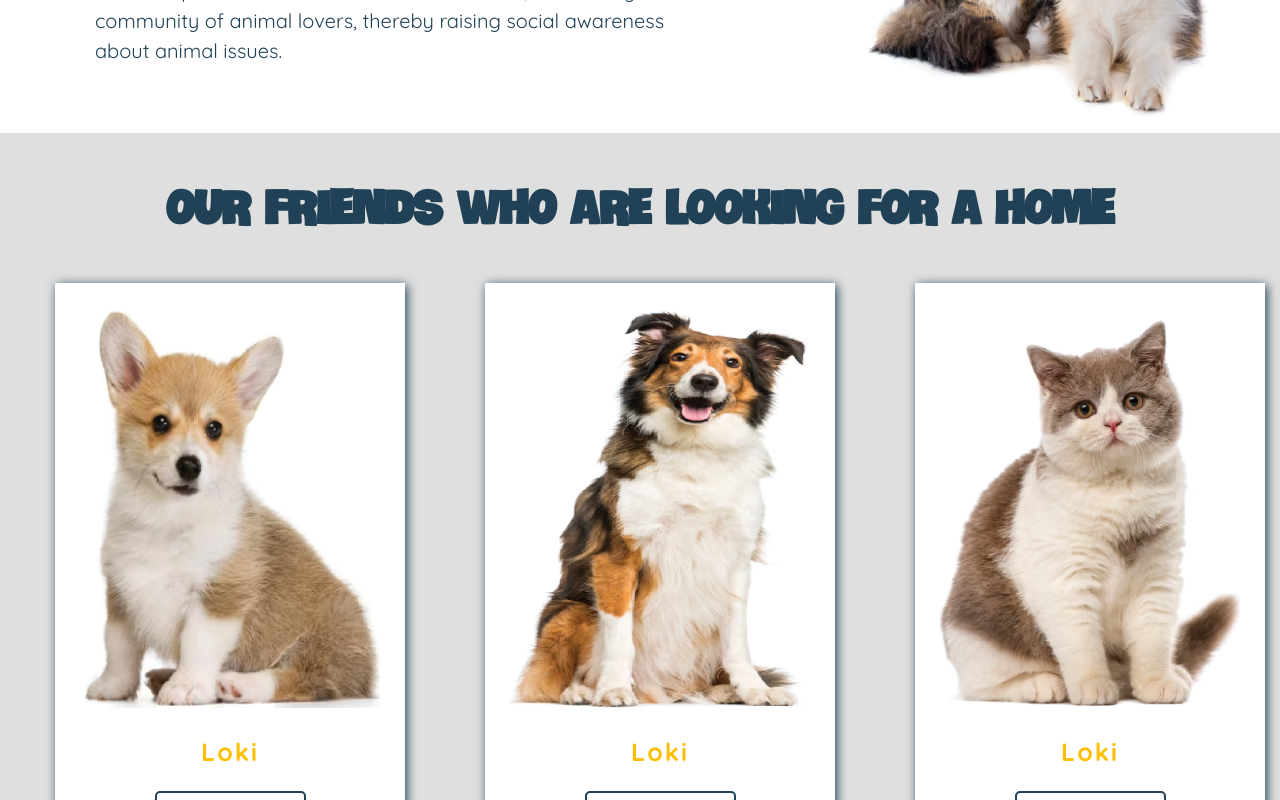
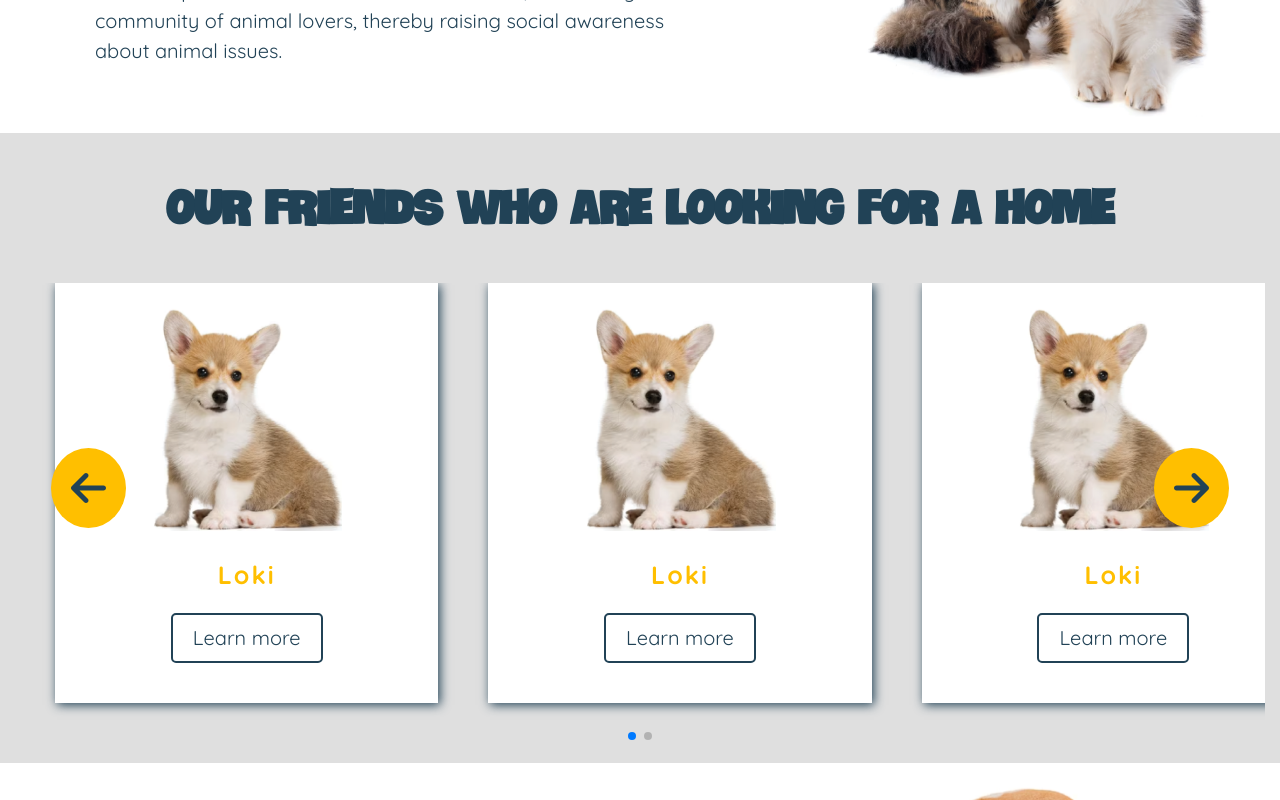
Before and after one commit to LamTien2003/asm-phattriencanhan, a React (Vite) app: page / in a window 1280 px wide. Shown: the part 700-1500 px from the top of the page. Built offline with nearby package versions, Linux system fonts and the light colour scheme; what quill-image-drop-module, quill-image-resize-module-react would draw is missing.

Commit message:
add swiper for home page

```diff
--- a/package.json
+++ b/package.json
@@ -31,6 +31,7 @@
     "react-router-dom": "^6.11.2",
     "sass": "^1.62.1",
     "sort-by": "^1.2.0",
+    "swiper": "^9.3.2",
     "yup": "^1.2.0"
   },
   "devDependencies": {
--- a/src/page/Home/Home.jsx
+++ b/src/page/Home/Home.jsx
@@ -5,11 +5,22 @@ import Banner from '@/page/Home/components/Banner';
 import Section from '@/page/Home/components/Section';
 import images from '@/assets/images';
 
+import { Swiper, SwiperSlide } from 'swiper/react';
+import { Pagination, A11y, Navigation } from 'swiper';
+// Import Swiper styles
+import 'swiper/scss';
+import 'swiper/scss/pagination';
+import 'swiper/scss/navigation';
+// import { FontAwesomeIcon } from '@fortawesome/react-fontawesome';
+import { useRef } from 'react';
 import { FontAwesomeIcon } from '@fortawesome/react-fontawesome';
+import { faArrowLeft, faArrowRight } from '@fortawesome/free-solid-svg-icons';
 
 const cx = classNames.bind(styles);
 
 const Home = () => {
+    const navigationPrevRef = useRef(null);
+    const navigationNextRef = useRef(null);
     return (
         <div className={cx('wrapper')}>
             <Banner />
@@ -31,11 +42,30 @@ const Home = () => {
                     </div>
                 </div>
             </Section>
-            <Section style={{ backgroundColor: '#dfdfdf' }}>
+            <Section style={{ backgroundColor: '#dfdfdf', position: 'relative' }}>
                 <div className={cx('unowned-pets')}>
                     <h3 className={cx('heading-section-2')}>OUR FRIENDS WHO ARE LOOKING FOR A HOME</h3>
 
-                    <div className={cx('slides')}>
+                    <Swiper
+                        className={cx('slides')}
+                        modules={[Pagination, Navigation, A11y]}
+                        spaceBetween={50}
+                        slidesPerView={3}
+                        pagination={{ clickable: true }}
+                        // onSwiper={(swiper) => console.log(swiper)}
+                        // onSlideChange={() => console.log('slide change')}
+                        navigation={{
+                            prevEl: navigationPrevRef.current,
+                            nextEl: navigationNextRef.current,
+                        }}
+                        onBeforeInit={(swiper) => {
+                            swiper.params.navigation.prevEl = navigationPrevRef.current;
+                            swiper.params.navigation.nextEl = navigationNextRef.current;
+                            swiper.navigation.init();
+                            swiper.navigation.update();
+                        }}
+                    >
+                        <SwiperSlide>
                             <div className={cx('card')}>
                                 <img className={cx('image')} src={images.imageAnimal6} alt="" />
                                 <p className={cx('name')}>Loki</p>
@@ -43,21 +73,40 @@ const Home = () => {
                                     Learn more
                                 </a>
                             </div>
+                        </SwiperSlide>
+                        <SwiperSlide>
                             <div className={cx('card')}>
-                            <img className={cx('image')} src={images.imageAnimal7} alt="" />
+                                <img className={cx('image')} src={images.imageAnimal6} alt="" />
                                 <p className={cx('name')}>Loki</p>
                                 <a className={cx('button-more')} href="#">
                                     Learn more
                                 </a>
                             </div>
+                        </SwiperSlide>
+                        <SwiperSlide>
                             <div className={cx('card')}>
-                            <img className={cx('image')} src={images.imageAnimal8} alt="" />
+                                <img className={cx('image')} src={images.imageAnimal6} alt="" />
                                 <p className={cx('name')}>Loki</p>
                                 <a className={cx('button-more')} href="#">
                                     Learn more
                                 </a>
                             </div>
-                        <FontAwesomeIcon icon="fa-solid fa-circle-arrow-right" />
+                        </SwiperSlide>
+                        <SwiperSlide>
+                            <div className={cx('card')}>
+                                <img className={cx('image')} src={images.imageAnimal6} alt="" />
+                                <p className={cx('name')}>Loki</p>
+                                <a className={cx('button-more')} href="#">
+                                    Learn more
+                                </a>
+                            </div>
+                        </SwiperSlide>
+                    </Swiper>
+                    <div ref={navigationPrevRef} className={cx('btn-prev')}>
+                        <FontAwesomeIcon icon={faArrowLeft} />
+                    </div>
+                    <div ref={navigationNextRef} className={cx('btn-next')}>
+                        <FontAwesomeIcon icon={faArrowRight} />
                     </div>
                 </div>
             </Section>
--- a/src/page/Home/Home.module.scss
+++ b/src/page/Home/Home.module.scss
@@ -53,17 +53,18 @@
             display: flex;
 
             .card {
-                width: 30%;
+                width: 100%;
                 display: flex;
                 flex-wrap: wrap;
+                justify-content: center;
                 text-align: center;
                 margin: 0 40px 60px 40px;
                 background-color: #fff;
                 box-shadow: 2px 2px 10px var(--second);
 
                 .image {
-                    width: 300px;
-                    height: 400px;
+                    width: 50%;
+                    max-height: 400px;
                     margin: 25px;
                 }
 
@@ -90,6 +91,29 @@
                     }
                 }
             }
+        }
+        .btn-next,
+        .btn-prev {
+            position: absolute;
+            z-index: 99;
+            padding: 10px 20px;
+            color: var(--second);
+            background-color: var(--primary);
+            border-radius: 50%;
+            cursor: pointer;
+            transition: all linear 0.15s;
+            &:hover {
+                background-color: var(--second);
+                color: var(--primary);
+            }
+        }
+        .btn-next {
+            right: 4%;
+            top: 50%;
+        }
+        .btn-prev {
+            left: 4%;
+            top: 50%;
         }
     }
 
```
Also changed, not shown: 1 other file (tests, documents, lock files or other folders). Lines whose indentation alone changed are shown as unchanged.
